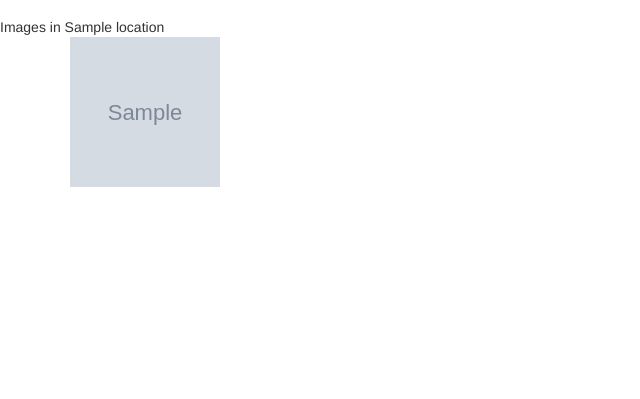
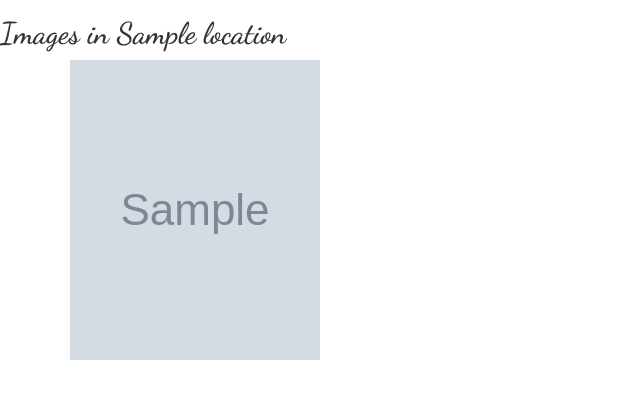
Before and after one commit to Chebichii-Lab/Personal-Gallery, a Django app: template album/templates/location.html in a window 1280 px wide. Shown: the part 55-454 px from the top of the page, without its empty margins (0-640 px from the left). Run offline with Django 3.2, Linux system fonts and the light colour scheme; the template is opened without the code that fills it: most values are stand-ins (such as "Sample title", 1, 10 or a date in 2020); grey boxes marked "Sample" are stand-in pictures; some libraries are stand-ins or nearby versions.

Commit message:
add font style in the location.html

```diff
--- a/album/templates/location.html
+++ b/album/templates/location.html
@@ -4,24 +4,27 @@
 
 {%for location in location_image%}
 
-Images in {{location.location}}
-<div class="container">
+<link rel="preconnect" href="https://fonts.googleapis.com">
+<link rel="preconnect" href="https://fonts.gstatic.com" crossorigin>
+<link href="https://fonts.googleapis.com/css2?family=Dancing+Script:wght@600&display=swap" rel="stylesheet">
+
+<h3 style="font-size: 30px;font-family: 'Dancing Script', cursive;">Images in {{location.location}}</h3>
+<div class="container" id="background">
     <div class="row">
-        <div class="col-md-3">
 
-            <!--Card-->
-            <div class="card">
+        <!--Card-->
+        <div class="card-columns col-md-4">
 
             <!--Card image-->
             <div class="view overlay">
                 <a data-toggle="modal" data-target="#pic">
-                    <img src="{{location.image.url}}" class="card-img-top" alt=" image" width="150px" height="150px">
+                    <img src="{{location.image.url}}" class="card-img-top" alt=" image" width="250px" height="300px">
 
                 </a>
             </div>
-            </div>
-            {% endfor %}
         </div>
+        {% endfor %}
     </div>
 </div>
+</div>
 {% endblock %}
```
